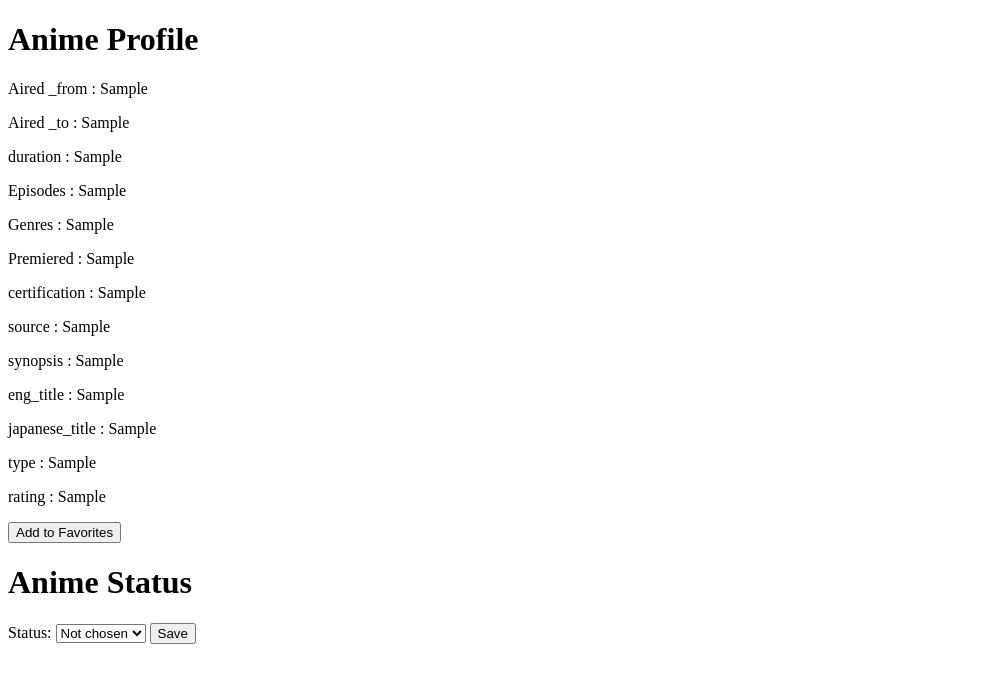
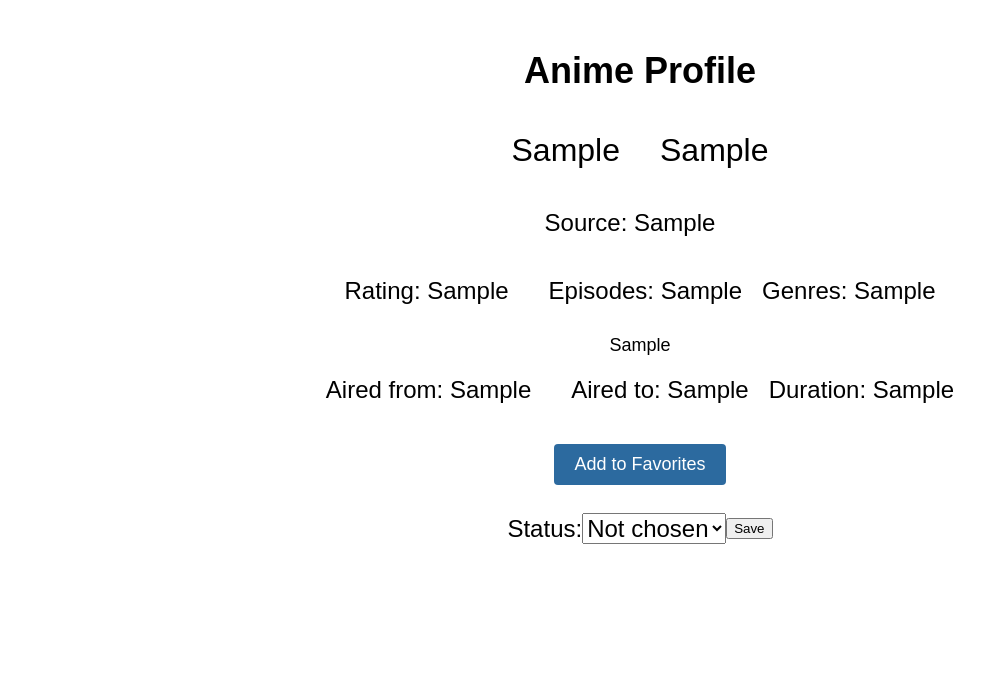
Before and after one commit to 362Team-X/Team-X, a Django app: template Anime/templates/anime_profile.html in a window 1280 px wide. Shown: the top 683 px of the page, without its empty margins (0-1008 px from the left). Run offline with Django 4.2, Linux system fonts and the light colour scheme; the template is opened without the code that fills it: most values are stand-ins (such as "Sample title", 1, 10 or a date in 2020).

Commit message:
Add files via upload

```diff
--- a/Anime/templates/anime_profile.html
+++ b/Anime/templates/anime_profile.html
@@ -3,25 +3,67 @@
   <head>
     <meta charset="utf-8">
     <title>Anime Search Results</title>
+    <style>
+      body {
+        font-family: Arial, sans-serif;
+        text-align: center;
+      }
+      h1 {
+        font-size: 36px;
+        margin-top: 50px;
+        margin-bottom: 30px;
+      }
+      p {
+        font-size: 24px;
+        margin: 10px;
+      }
+      .row {
+        display: flex;
+        justify-content: center;
+        align-items: center;
+        margin-bottom: 20px;
+      }
+      .row p:first-child {
+        margin-right: 30px;
+      }
+      #synopsis {
+        font-size: 18px;
+        margin: 10px;
+      }
+      button {
+        font-size: 18px;
+        color: #fff;
+        background-color: #2c6a9f;
+        border: none;
+        border-radius: 4px;
+        padding: 10px 20px;
+        cursor: pointer;
+        margin: 10px;
+      }
+    </style>
   </head>
   <body>
     <h1>Anime Profile</h1>
-    <p> Aired _from : {{ anime.1}} </p>
-    <p> Aired _to : {{ anime.2}} </p>
-    <p> duration : {{ anime.3}} </p>
-    <p> Episodes : {{ anime.4}} </p>
-    <p> Genres : {{ anime.5}} </p>
-    <p> Premiered : {{ anime.6}} </p>
-    <p> certification : {{ anime.7}} </p>
-    <p> source : {{ anime.8}} </p>
-    <p> synopsis : {{ anime.9}} </p>
-    <p> eng_title : {{ anime.10}} </p>
-    <p> japanese_title : {{ anime.11}} </p>
-    <p> type : {{ anime.12}} </p>
-    <p> rating : {{ anime.14}} </p>
-
+    <div class="row">
+      <p style="font-size: 32px;">{{ anime.10 }}</p>
+      <p style="font-size: 32px;">{{ anime.11 }}</p>
+    </div>
+    <div class="row">
+      <p style="font-size: 24px;">Source: {{ anime.8 }}</p>
+    </div>
+    <div class="row">
+      <p style="font-size: 24px;">Rating: {{ anime.14 }}</p>
+      <p style="font-size: 24px;">Episodes: {{ anime.4 }}</p>
+      <p style="font-size: 24px;">Genres: {{ anime.5|join:', ' }}</p>
+    </div>
+    <p id="synopsis">{{ anime.9 }}</p>
+    <div class="row">
+      <p>Aired from: {{ anime.1 }}</p>
+      <p>Aired to: {{ anime.2 }}</p>
+      <p>Duration: {{ anime.3 }}</p>
+    </div>
     {% if val_f %}
-    <button >Added to Favorites!</button>
+    <button style="background-color: green;">Added to Favorites!</button>
     {% else %}
       <form method="post" name="add-to-fav-form">
         {% csrf_token %}
@@ -29,12 +71,12 @@
         <button type="submit" name="add-to-fav-btn">Add to Favorites</button>
       </form>
     {% endif %}
-
-    <h1>Anime Status</h1>
+    <br>
     <form method="POST">
       {% csrf_token %}
-      <label for="status">Status:</label>
-      <select name="status" id="status">
+      <div class="row">
+        <label for="status" style="font-size: 24px;">Status:</label>
+        <select name="status" id="status" style="font-size: 24px;">
           <option value="" {% if not val %} selected {% endif %}>Not chosen</option>
           <option value="watching" {% if val == 1 %} selected {% endif %}>Watching</option>
           <option value="completed" {% if val == 2 %} selected {% endif %}>Completed</option>
@@ -43,5 +85,6 @@
         <input type="submit" value="Save">
         <input type="hidden" name="type" value="0">
       </form>
+    </div>
   </body>
 </html>
```
Also changed, not shown: Anime/templates/<!DOCTYPE html>.html (added, +73 -0 lines), Anime/templates/homepage.html (+5 -11 lines), Anime/templates/myprofile.html (+55 -3 lines), Anime/templates/recommended.html (+71 -8 lines). Lines whose indentation alone changed are shown as unchanged.
